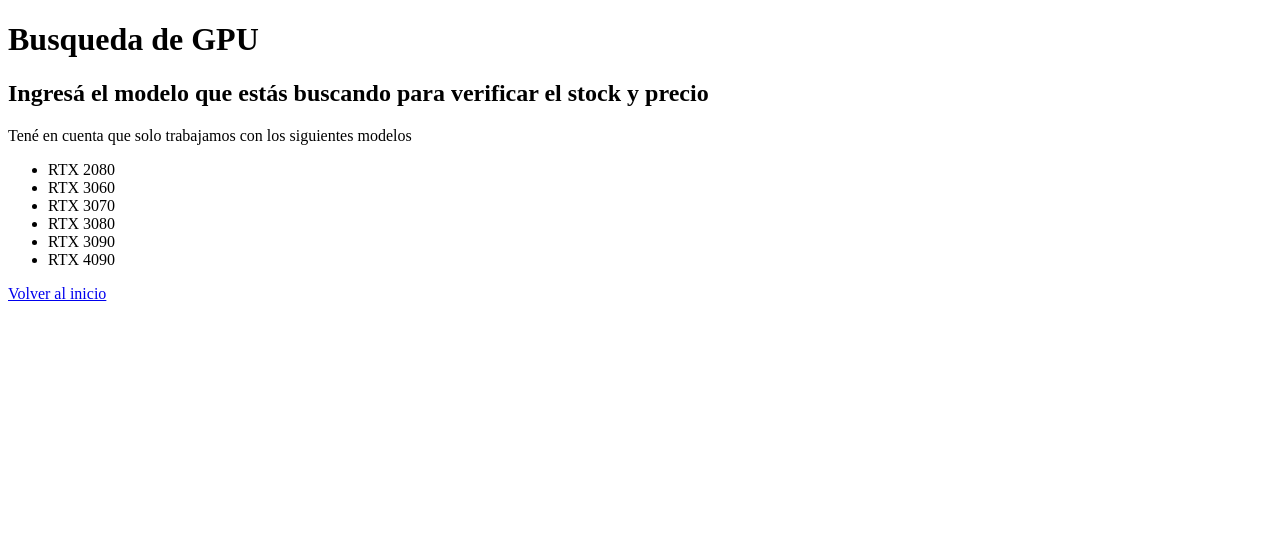
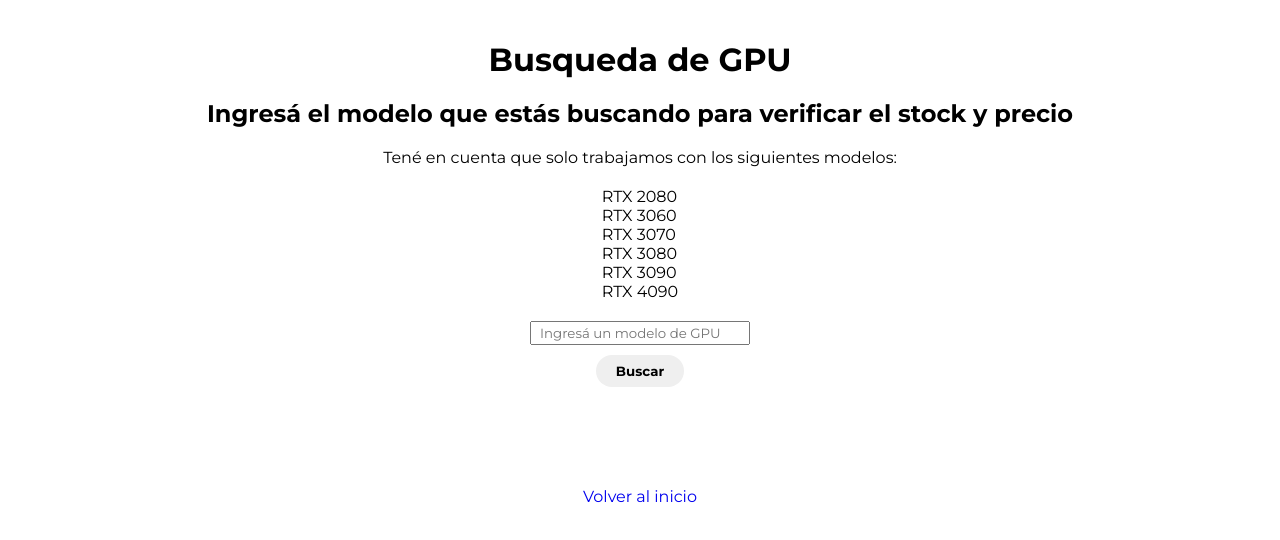
Before and after one commit to gonzalogilparicio/Coderhouse-JS, a plain HTML site: page pages/busqueda.html in a window 1280 px wide. Drawn offline with Linux system fonts and the light colour scheme.

Commit message:
styles to busqueda page

```diff
--- a/css/styles.css
+++ b/css/styles.css
@@ -0,0 +1,64 @@
+@charset "UTF-8";
+@import url("https://fonts.googleapis.com/css2?family=Montserrat:wght@100;200;300;400;500;700&display=swap");
+
+/* ----------------------------- reset ----------------------------- */
+
+* {
+    padding: 0;
+    margin: 0;
+    box-sizing: border-box;
+    text-decoration: none;
+    list-style-type: none;
+    font-family: 'Montserrat', sans-serif;
+}
+
+/* ----------------------------- busqueda ----------------------------- */
+
+.main__busqueda {
+    display: flex;
+    flex-direction: column;
+    align-items: center;
+}
+
+.main__busqueda h1,
+h2,
+p,
+ul {
+    margin-block: 10px;
+}
+
+.main__busqueda h1 {
+    margin-top: 40px;
+}
+
+.main__busqueda form input {
+    margin-block: 10px;
+}
+
+.main__busqueda__form input {
+    display: block;
+    margin: auto;
+}
+
+.main__busqueda__form__text {
+    width: 220px;
+    padding: 2px 8px;
+}
+
+.main__busqueda__form__button {
+    border: none;
+    border-radius: 50px;
+    cursor: pointer;
+    font-weight: 600;
+    padding: 8px 20px;
+    margin-block: 10px;
+}
+
+.main__busqueda__index {
+    margin-top: 90px;
+}
+
+.main__busqueda__index:hover {
+    text-decoration: underline;
+    cursor: pointer;
+}
--- a/pages/busqueda.html
+++ b/pages/busqueda.html
@@ -1,5 +1,6 @@
 <!DOCTYPE html>
 <html lang="es">
+
 <head>
     <meta charset="UTF-8" />
     <meta http-equiv="X-UA-Compatible" content="IE=edge" />
@@ -7,10 +8,12 @@
     <title>Curso JS CoderHouse</title>
     <link rel="stylesheet" href="../css/styles.css" />
 </head>
+
 <body>
+    <main class="main__busqueda">
         <h1>Busqueda de GPU</h1>
         <h2>Ingresá el modelo que estás buscando para verificar el stock y precio</h2>
-    <p>Tené en cuenta que solo trabajamos con los siguientes modelos</p>
+        <p>Tené en cuenta que solo trabajamos con los siguientes modelos:</p>
         <ul>
             <li>RTX 2080</li>
             <li>RTX 3060</li>
@@ -19,7 +22,13 @@
             <li>RTX 3090</li>
             <li>RTX 4090</li>
         </ul>
-    <a href="../index.html">Volver al inicio</a>
+        <form action="" class="main__busqueda__form">
+            <input type="text" name="busqueda" id="busqueda" class="main__busqueda__form__text" placeholder="Ingresá un modelo de GPU">
+            <input type="submit" value="Buscar" class="main__busqueda__form__button">
+        </form>
+        <a href="../index.html" class="main__busqueda__index">Volver al inicio</a>
+    </main>
     <script src="../js/main.js"></script>
 </body>
+
 </html>
```
Lines whose indentation alone changed are shown as unchanged.
